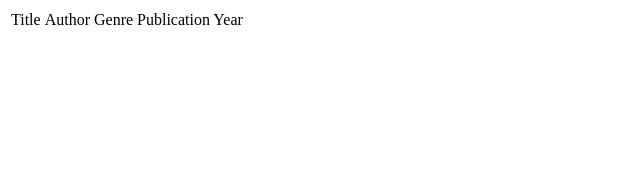
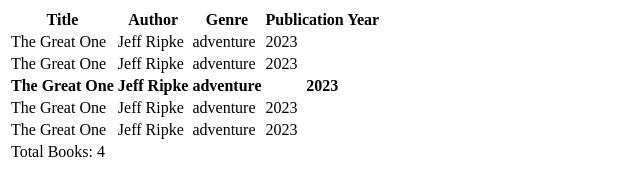
Before and after one commit to jripke74/fs-book-catalog-table, a plain HTML site: page index.html in a window 1280 px wide. Shown: the whole page, without its empty margins (0-640 px from the left). Drawn offline with Linux system fonts and the light colour scheme.

Commit message:
add table

```diff
--- a/index.html
+++ b/index.html
@@ -7,14 +7,52 @@
   </head>
   <body>
     <table>
+      <thead>
+        <tr>
+          <th>Title</th>
+          <th>Author</th>
+          <th>Genre</th>
+          <th>Publication Year</th>
+        </tr>
+      </thead>
       <tbody>
         <tr>
-          <td>Title</td>
-          <td>Author</td>
-          <td>Genre</td>
-          <td>Publication Year</td>
+          <td>The Great One</td>
+          <td>Jeff Ripke</td>
+          <td>adventure</td>
+          <td>2023</td>
+        </tr>
+        <tr>
+          <td>The Great One</td>
+          <td>Jeff Ripke</td>
+          <td>adventure</td>
+          <td>2023</td>
+        </tr>
+        <tr>
+          <th>The Great One</th>
+          <th>Jeff Ripke</th>
+          <th>adventure</th>
+          <th>2023</th>
+        </tr>
+        <tr>
+          <td>The Great One</td>
+          <td>Jeff Ripke</td>
+          <td>adventure</td>
+          <td>2023</td>
+        </tr>
+        <tr>
+          <td>The Great One</td>
+          <td>Jeff Ripke</td>
+          <td>adventure</td>
+          <td>2023</td>
         </tr>
       </tbody>
+
+      <tfoot>
+        <tr>
+          <td colspan="4">Total Books: 4</td>
+        </tr>
+      </tfoot>
     </table>
   </body>
 </html>
```
